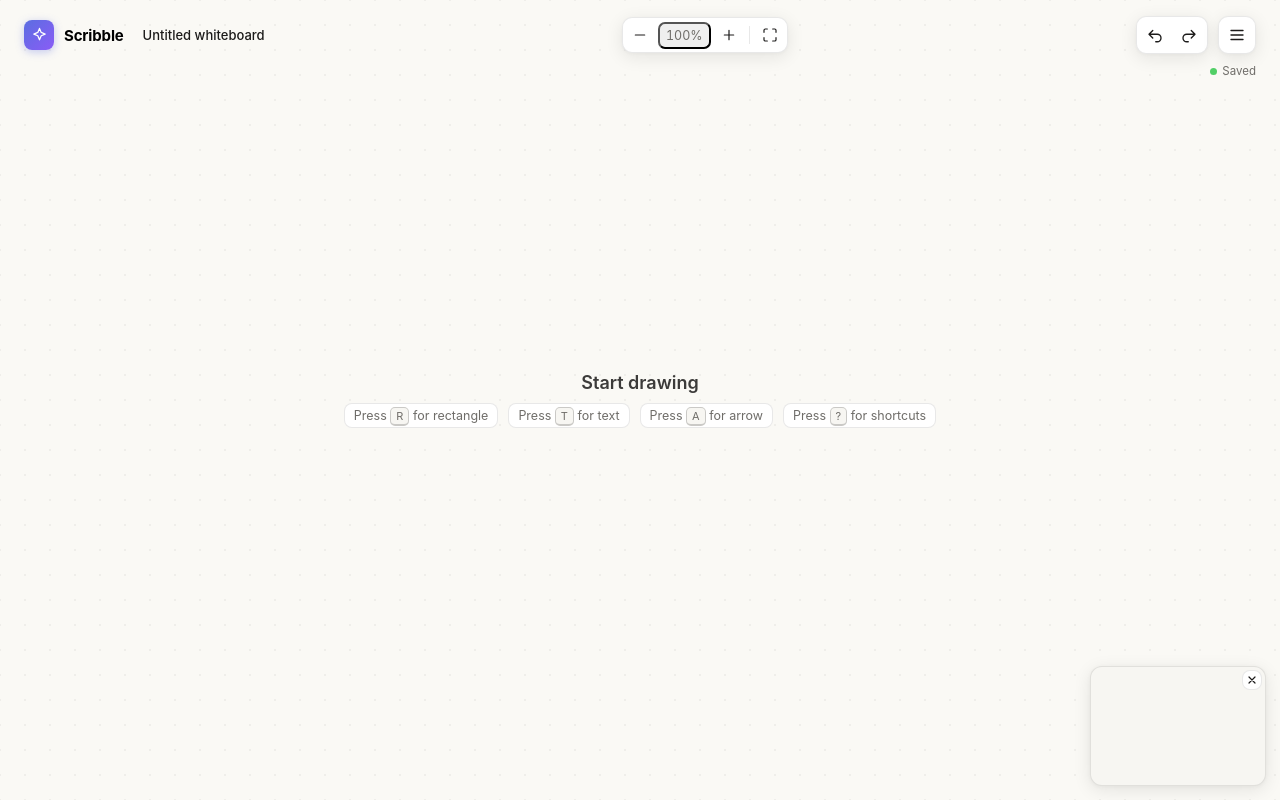
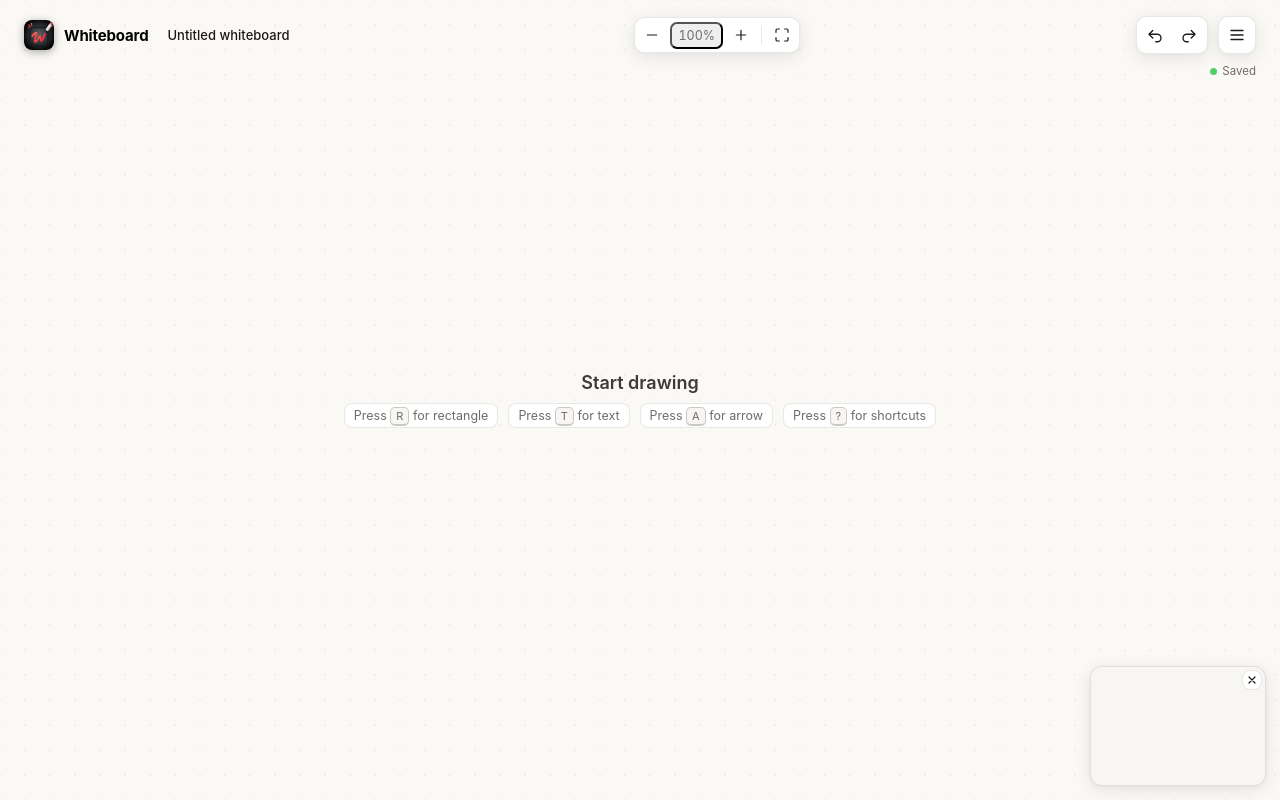
Before and after one commit to samdoom-coder/whiteboard, a React (Vite) app: page / in a window 1280 px wide. Built offline with nearby package versions, Linux system fonts and the light colour scheme.

Commit message:
Identity

```diff
--- a/index.html
+++ b/index.html
@@ -2,7 +2,7 @@
 <html lang="en">
   <head>
     <meta charset="UTF-8" />
-    <link rel="icon" type="image/svg+xml" href="/favicon.svg" />
+    <link rel="icon" type="image/svg+xml" href="/favicon.png" />
     <meta name="viewport" content="width=device-width, initial-scale=1.0" />
     <title>whiteboard</title>
   </head>
--- a/src/components/TopBar.tsx
+++ b/src/components/TopBar.tsx
@@ -19,9 +19,9 @@ export function TopBar() {
     <div className="topbar">
       <div className="topbar-brand">
         <div className="brand-logo">
-          <Icon name="spark" size={17} />
+          <img src="/favicon.png" alt="logo" style={{width: 30, height: 30}} />
         </div>
-        <span className="brand-name">Scribble</span>
+        <span className="brand-name">Whiteboard</span>
         {editingName ? (
           <input
             className="doc-name-input"
--- a/src/styles/index.css
+++ b/src/styles/index.css
@@ -171,9 +171,9 @@ button {
   border-radius: 8px;
   display: grid;
   place-items: center;
-  background: linear-gradient(135deg, var(--accent), #8a5cf6);
+  background: radial-gradient(circle at center, #545a5d 10%, #000000 80%);
   color: #fff;
-  box-shadow: 0 2px 8px rgba(91, 110, 225, 0.35);
+  box-shadow: 0 2px 8px rgba(16, 16, 19, 0.35);
 }
 
 .brand-name {
```
Also changed, not shown: Image.png (added), public/favicon.png (added).
